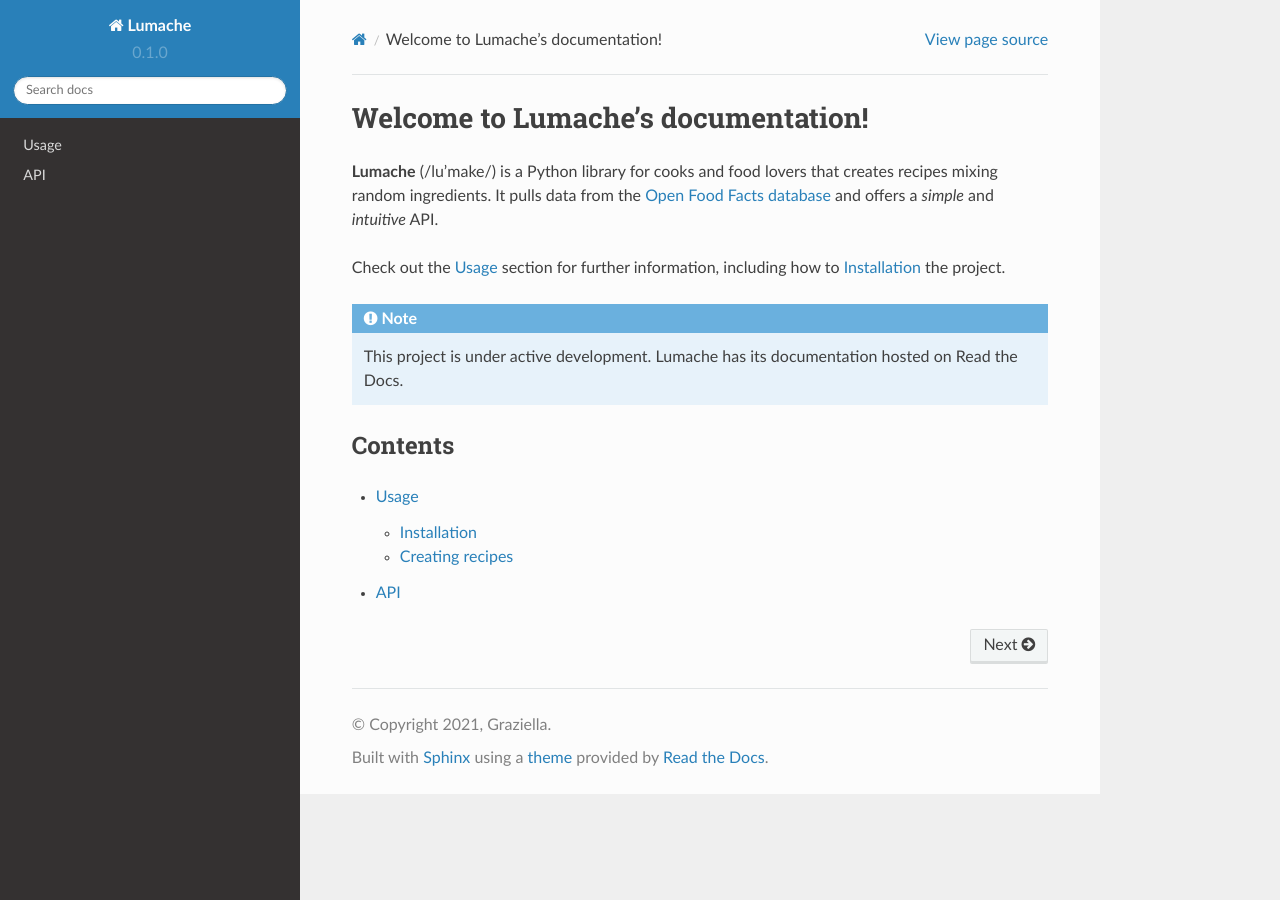
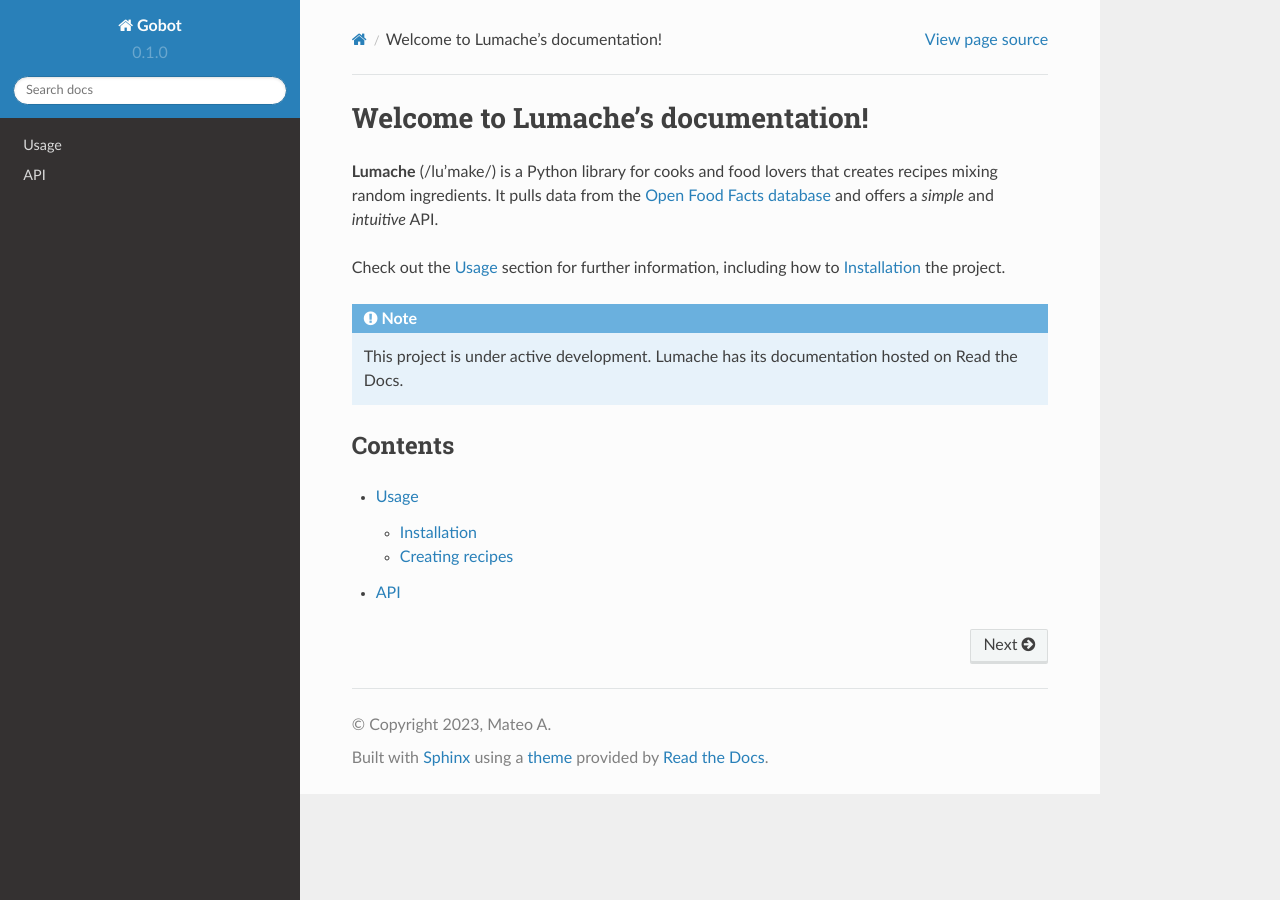
Before and after one commit to gobrowse/fourms-gobot, a Sphinx documentation site: the page built from docs/source/index.rst, in a window 1280 px wide. Built offline with Sphinx 7.4.7 and the Read the Docs theme 2.0.0, drawn with Linux system fonts in a browser that asks for light colours.

Commit message:
Update conf.py

```diff
--- a/docs/source/conf.py
+++ b/docs/source/conf.py
@@ -2,9 +2,9 @@
 
 # -- Project information
 
-project = 'Lumache'
-copyright = '2021, Graziella'
-author = 'Graziella'
+project = 'Gobot'
+copyright = '2023, Mateo A'
+author = 'Mateo A'
 
 release = '0.1'
 version = '0.1.0'
```
